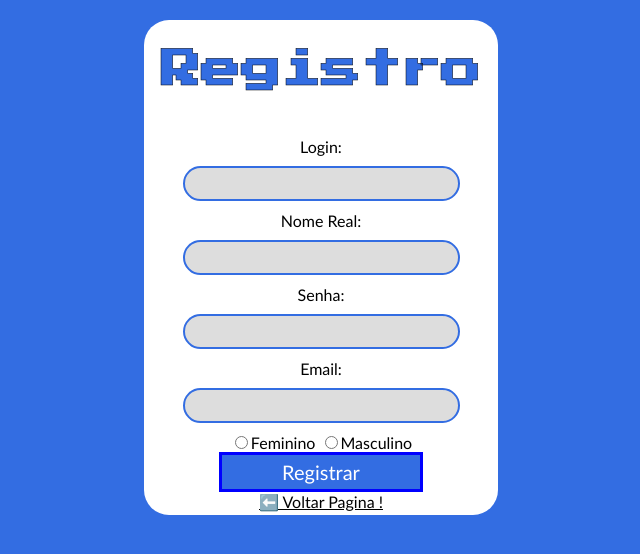
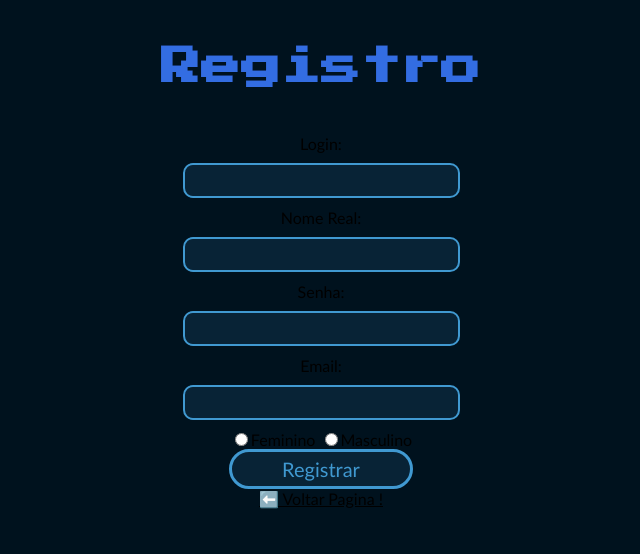
Before and after one commit to MichaelJunges/bit, a PHP site: page /create.php in a window 1280 px wide. Shown: the top 554 px of the page, without its empty margins (319-959 px from the left). Run offline with PHP 8.4, Linux system fonts and the light colour scheme; data comes from the database, SQL or seed files in the repository.

Commit message:
comit novo design

```diff
--- a/lcc/css/style1.css
+++ b/lcc/css/style1.css
@@ -2,7 +2,7 @@
 body{
 	/*font-family: 'Orbitron' ;*/
 	text-align: center;
-	background-color:	rgb(51,109,226);
+	background-color: #00121e;
 	/*background-image: url(imagens/triangulo.jpg);*/
 	background-repeat: no-repeat;
 	background-size: all;
@@ -12,40 +12,43 @@ body{
 
 
 input[type=text], input[type=password], input[type=email], input[type=textarea]{
-	background-color: #ddd;
     border: solid 2px #aaa;
     padding: 8px;
     margin: 10px;
-    border-radius: 20px;
-    border-color: white;
+    border-radius:10px;
+    border-color: #255e87;
+    background-color: #082336;
+    border-color: ;
     outline: none; /*remove desenho da seleção*/
-    color: black;
-    border-color: rgb(51,109,226);
+    color: #4099d1;
+    border-color: #4099d1;
+
 
 }
 input[type=submit]{
-	padding:5px 60px;
-	background-color: rgb(51,109,226);
+	padding:5px 50px;
 	border: groove;
+	border-radius: 20px;
 	border-style: solid;
 	border-color: blue;
 	cursor: pointer;
-	color: white;
+	color:#4099d1;
 	font-family: calibri;
 	font-size: 20px;
+	border-color: #4099d1;
+	background-color: #082336;
 }
-.foco
+/*.foco*/
 {
-	padding: 3px;
-	margin-left: 35%;
-	margin-right:35%;
+	/*padding: 3px;*/
+	/*margin-left: 50px;
+	margin-right: 50px;*/
 	border-radius: 25px;
-	/*background-image: url(fundo1.jpg);*/
 	background-color: white;
 }
 .titulo{
-	-webkit-text-stroke-width: 0.5px; /* largura da borda */
-    -webkit-text-stroke-color: #000; /* cor da borda */
+	-webkit-text-stroke-width: 0.1px; /* largura da borda */
+    -webkit-text-stroke-color: black; /* cor da borda */
     padding-bottom: 20px;
     color:rgb(51,109,226);
     font-size: 40px;
@@ -128,3 +131,16 @@ thead
 .sair:hover{
 	background-color: red;
 }
+
+::-webkit-input-placeholder
+{
+   color: #4099d1 ;
+}
+/*input:-webkit-autofill {
+    -webkit-text-fill-color: #4099d1;
+   filter: saturate(1) hue-rotate(200deg);
+}*/
+input:-webkit-autofill {
+    -webkit-text-fill-color: #4099d1 ;
+    -webkit-box-shadow: 0 0 0px 1000px #082336 inset;
+}
```
Also changed, not shown: lcc/index.php (+6 -6 lines).
